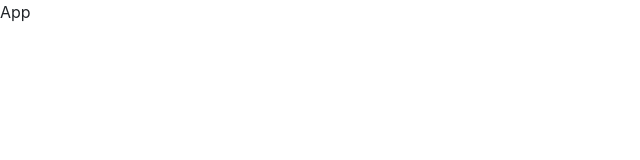
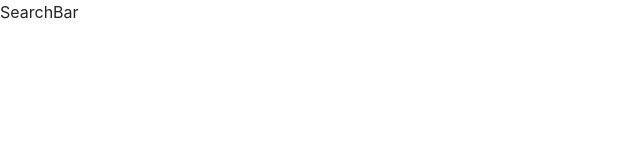
Before and after one commit to tutkuince/react-youtube-video-app, a React (Create React App) app: page / in a window 1280 px wide. Shown: the top 160 px of the page, without its empty margins (0-640 px from the left). Built offline with nearby package versions, Linux system fonts and the light colour scheme.

Commit message:
SearchBar component is created.

```diff
--- a/src/components/App.js
+++ b/src/components/App.js
@@ -1,8 +1,13 @@
 import React, {Component} from "react";
+import SearchBar from "./SearchBar";
 
 class App extends Component {
     render() {
-        return <div>App</div>;
+        return (
+            <div>
+                <SearchBar/>
+            </div>
+        );
     }
 }
 
--- /dev/null
+++ b/src/components/SearchBar.js
@@ -0,0 +1,11 @@
+import React from "react";
+
+class SearchBar extends React.Component {
+    render() {
+        return (
+            <div>SearchBar</div>
+        );
+    }
+}
+
+export default SearchBar;
```
